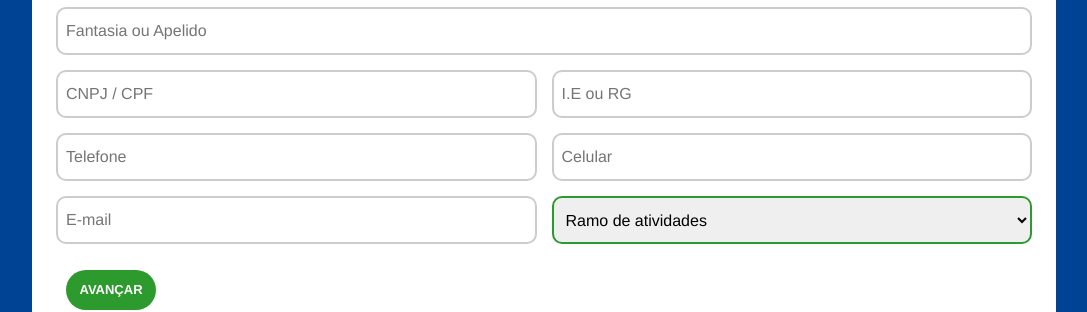
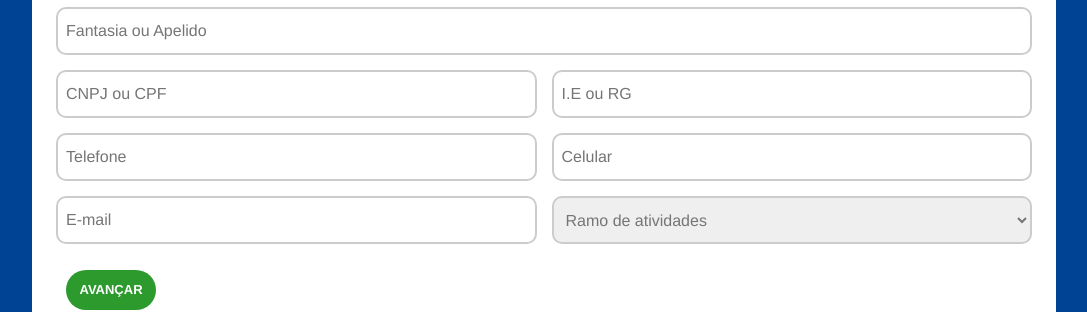
Before and after one commit to dbmesquita/registration_customers, a React (Create React App) app: page / in a window 1280 px wide. Shown: the part 204-516 px from the top of the page, without its empty margins (96-1183 px from the left). Built offline with nearby package versions, Linux system fonts and the light colour scheme; the HTML template or start-up script is replaced by a standard one.

Commit message:
melhorias no select

```diff
--- a/package.json
+++ b/package.json
@@ -12,6 +12,7 @@
     "react-dom": "^17.0.2",
     "react-helmet": "^6.1.0",
     "react-scripts": "^5.0.0",
+    "react-select": "^5.2.2",
     "react-step-progress-bar": "^1.0.3",
     "reactstrap": "^9.0.1",
     "styled-components": "^5.3.3",
--- a/src/App.css
+++ b/src/App.css
@@ -87,7 +87,7 @@ body {
 
 .inputSelect:focus{
   outline: none;
-  border-color: #0077FF;
+  border-color: #004293;
 
 }
 .inputSelect:required:valid {
--- a/src/components/Step1.js
+++ b/src/components/Step1.js
@@ -36,7 +36,7 @@ const Step1 = (props) => {
           <div className="field">
             <input className="inputLabel"
               type="text"
-              placeholder="CNPJ / CPF"
+              placeholder="CNPJ ou CPF"
               id="cgc"
               name="cgc"
               onChange={props.handleInputChange}
@@ -92,8 +92,8 @@ const Step1 = (props) => {
               name="ramo"
               onChange={props.handleInputChange}
               required>
-              <optgroup label="- Selecione uma das Opções -">
                 <option value="" disabled selected hidden >Ramo de atividades</option>
+                <option value="" disabled>- Selecione uma das Opções Abaixo -</option>
                 <option value="1">SUPERMERCADO</option>
                 <option value="2">ARMAZEM</option>
                 <option value="3">MERCEARIA</option>
@@ -138,7 +138,6 @@ const Step1 = (props) => {
                 <option value="46">AEROPORTO</option>
                 <option value="48">ORGÃOS RELIGOSOS</option>
                 <option value="49">LIVRARIA</option>
-              </optgroup>
             </select>
           </div>
         </div>
```
Also changed, not shown: 1 other file (tests, documents, lock files or other folders).
